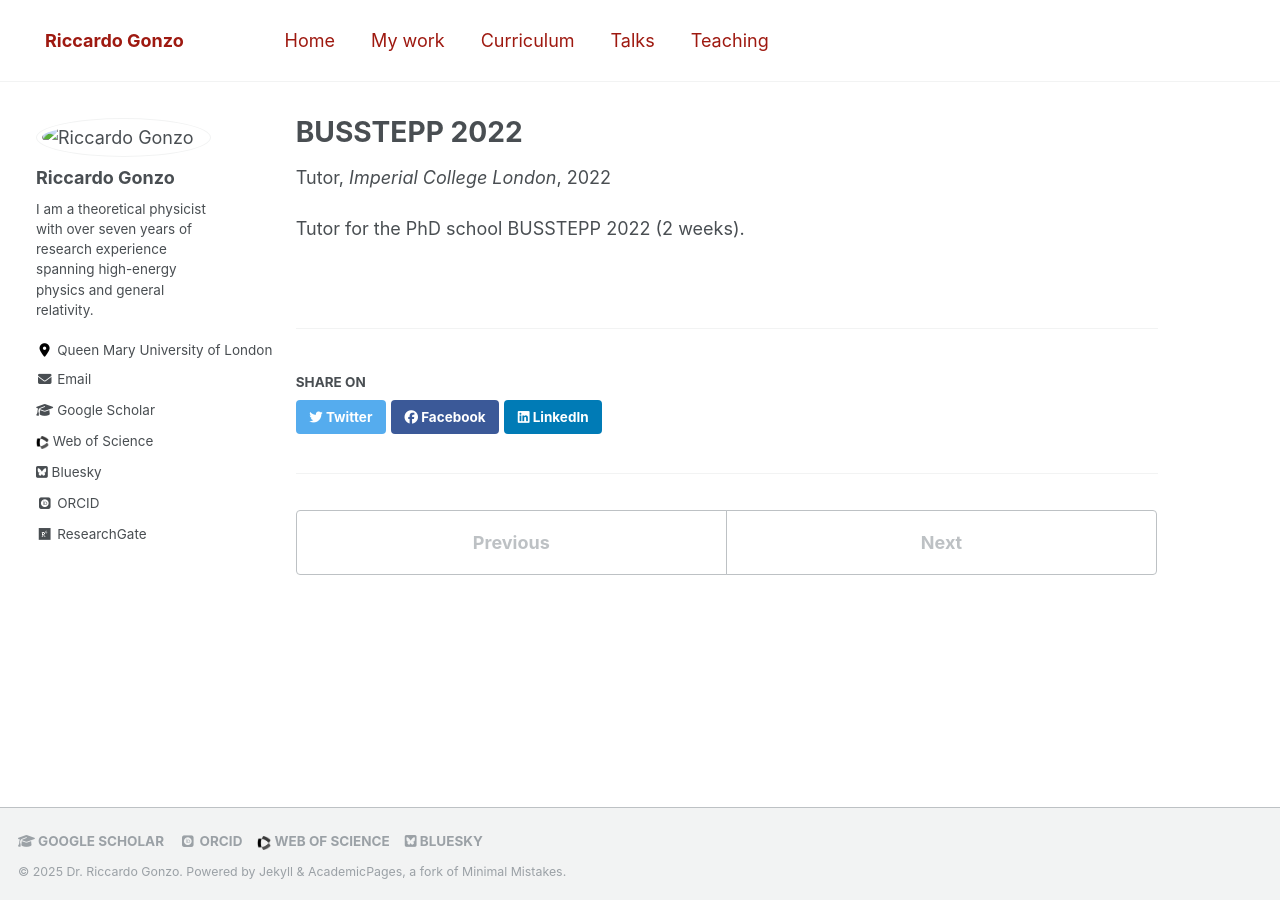
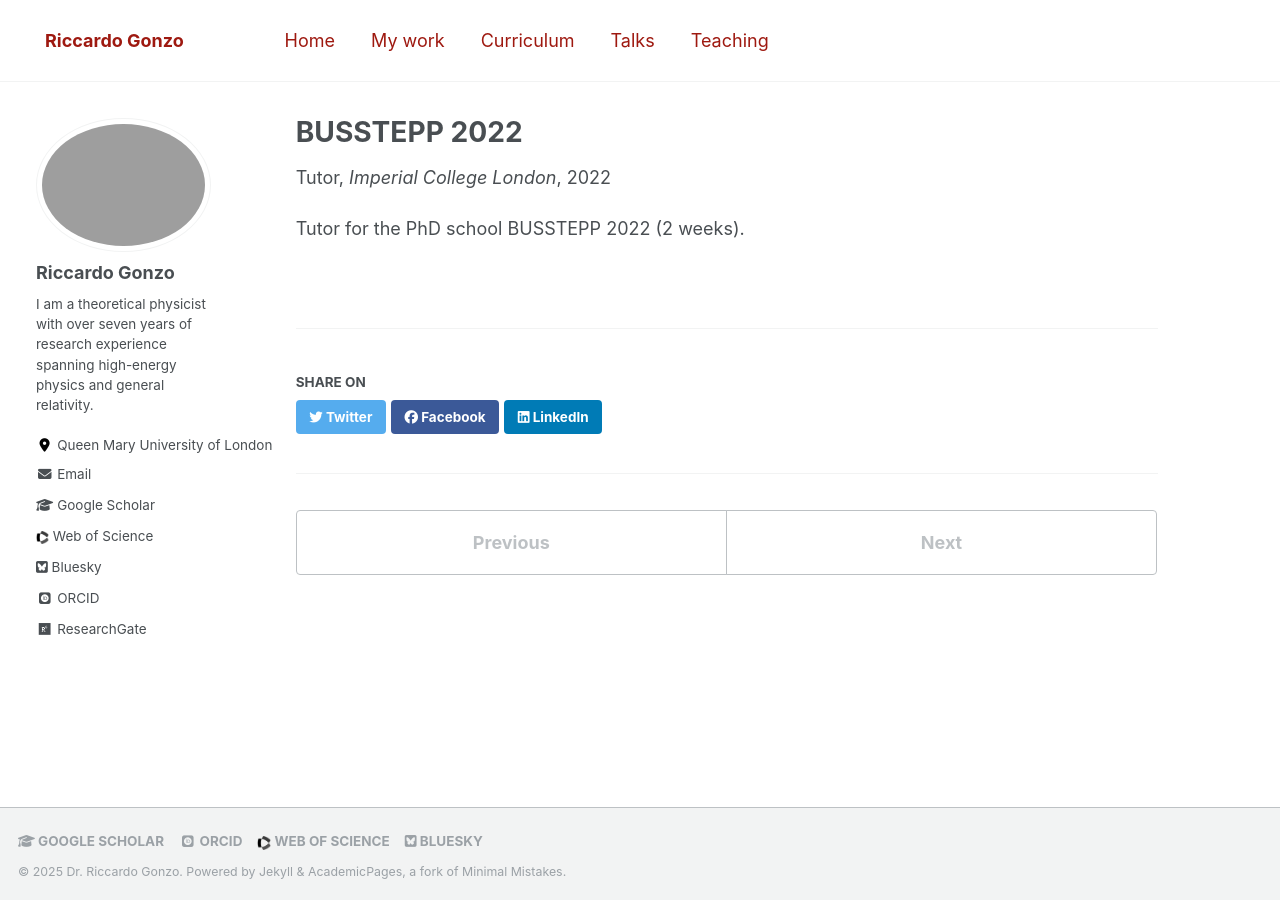
Before and after one commit to Ricky-93/riccardogonzo.github.io, a Jekyll site: the page built from _teaching/busstepp_2022.md, in a window 1280 px wide. Built offline with Jekyll 4.4.1, drawn with Linux system fonts in a browser that asks for light colours; nearby versions of some CDN libraries; some web fonts are replaced.

Commit message:
Update _config.yml

```diff
--- a/_config.yml
+++ b/_config.yml
@@ -22,7 +22,7 @@ repository  : "Ricky-93/riccardogonzo.github.io"  # your repo path
 #               Additional customization can be done by editing /_includes/author-profile.html
 author:
   # Biographic information
-  avatar     : "images/profile.png"   # add your photo here
+  avatar     : "images/profile_picture.png"   # add your photo here
   name       : "Riccardo Gonzo"
   bio        : "I am a theoretical physicist with over seven years of research experience spanning high-energy physics and general relativity."
   # I'm a theoretical physicist working on quantum field theory and general relativity who fell in love with scattering amplitudes.
```
